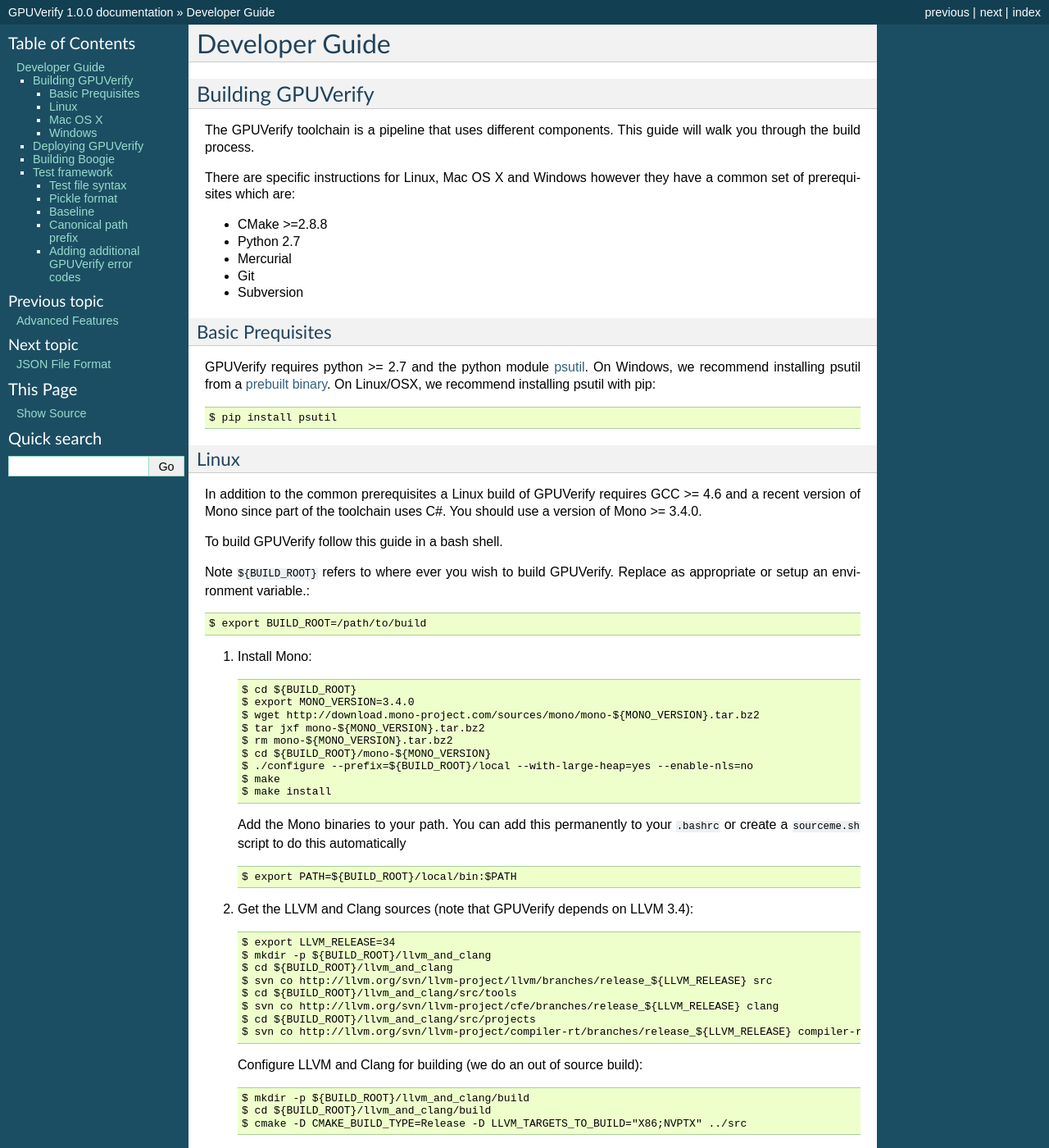
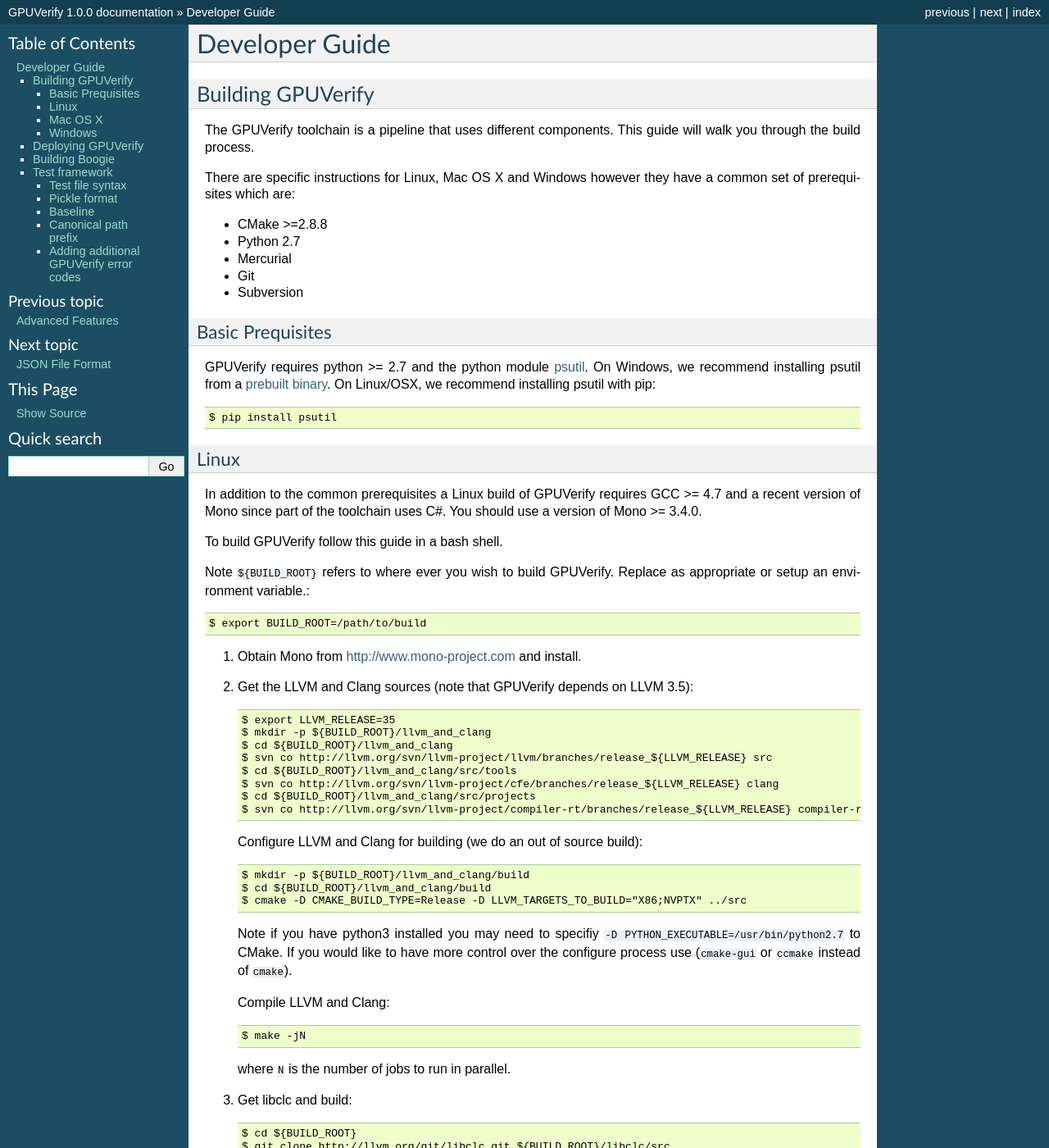
Before and after one commit to mc-imperial/gpuverify, a Sphinx documentation site: the page built from Documentation/developer_guide.rst, in a window 1280 px wide and 1400 px high. Shown: the whole window at 82% size. Built offline with Sphinx 7.4.7, drawn with Linux system fonts in a browser that asks for light colours; formulas are drawn with MathJax 3; some of the changed text lies outside the part shown.

Commit message:
Update documentation to llvm 3.5

```diff
--- a/Documentation/developer_guide.rst
+++ b/Documentation/developer_guide.rst
@@ -29,7 +29,7 @@
 Linux
 -----
 In addition to the common prerequisites a Linux build of GPUVerify requires
-GCC >= 4.6 and a recent version of Mono since part of the toolchain uses C#.
+GCC >= 4.7 and a recent version of Mono since part of the toolchain uses C#.
 You should use a version of Mono >= 3.4.0.
 
 To build GPUVerify follow this guide in a bash shell.
@@ -45,27 +45,11 @@
   Code blocks must start and end with a blank line and code blocks must be
   further indented from the list text.
 
-#. Install Mono::
+#. Obtain Mono from `<http://www.mono-project.com>`_ and install.
 
-     $ cd ${BUILD_ROOT}
-     $ export MONO_VERSION=3.4.0
-     $ wget http://download.mono-project.com/sources/mono/mono-${MONO_VERSION}.tar.bz2
-     $ tar jxf mono-${MONO_VERSION}.tar.bz2
-     $ rm mono-${MONO_VERSION}.tar.bz2
-     $ cd ${BUILD_ROOT}/mono-${MONO_VERSION}
-     $ ./configure --prefix=${BUILD_ROOT}/local --with-large-heap=yes --enable-nls=no
-     $ make
-     $ make install
+#. Get the LLVM and Clang sources (note that GPUVerify depends on LLVM 3.5)::
 
-   Add the Mono binaries to your path. You can add this permanently to
-   your ``.bashrc`` or create a ``sourceme.sh`` script to do this automatically
-   ::
-
-     $ export PATH=${BUILD_ROOT}/local/bin:$PATH
-
-#. Get the LLVM and Clang sources (note that GPUVerify depends on LLVM 3.4)::
-
-     $ export LLVM_RELEASE=34
+     $ export LLVM_RELEASE=35
      $ mkdir -p ${BUILD_ROOT}/llvm_and_clang
      $ cd ${BUILD_ROOT}/llvm_and_clang
      $ svn co http://llvm.org/svn/llvm-project/llvm/branches/release_${LLVM_RELEASE} src
@@ -269,9 +253,9 @@
 
 #. Obtain Mono from `<http://www.mono-project.com>`_ and install.
 
-#. Get the LLVM and Clang sources (note that GPUVerify depends on LLVM 3.4)::
+#. Get the LLVM and Clang sources (note that GPUVerify depends on LLVM 3.5)::
 
-     $ export LLVM_RELEASE=34
+     $ export LLVM_RELEASE=35
      $ mkdir -p ${BUILD_ROOT}/llvm_and_clang
      $ cd ${BUILD_ROOT}/llvm_and_clang
      $ svn co http://llvm.org/svn/llvm-project/llvm/branches/release_${LLVM_RELEASE} src
@@ -491,9 +474,9 @@
    You can add this permanently to your ``$profile`` so that the Microsoft
    compiler is always available at the command-line.
 
-#. Get the LLVM and Clang sources (note that GPUVerify depends LLVM 3.4)::
+#. Get the LLVM and Clang sources (note that GPUVerify depends LLVM 3.5)::
 
-      > $LLVM_RELEASE=34
+      > $LLVM_RELEASE=35
       > mkdir ${BUILD_ROOT}\llvm_and_clang
       > cd ${BUILD_ROOT}\llvm_and_clang
       > svn co -q http://llvm.org/svn/llvm-project/llvm/branches/release_$LLVM_RELEASE src
```
Also changed, not shown: other parts of Documentation/developer_guide.rst (+2 -3 lines).
